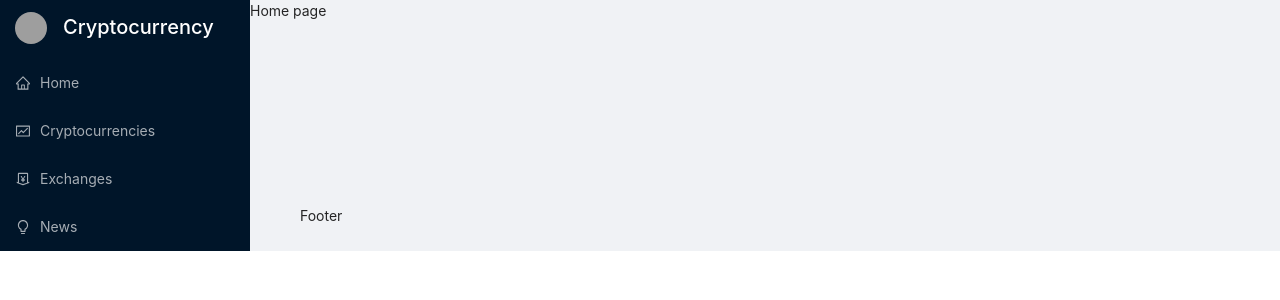
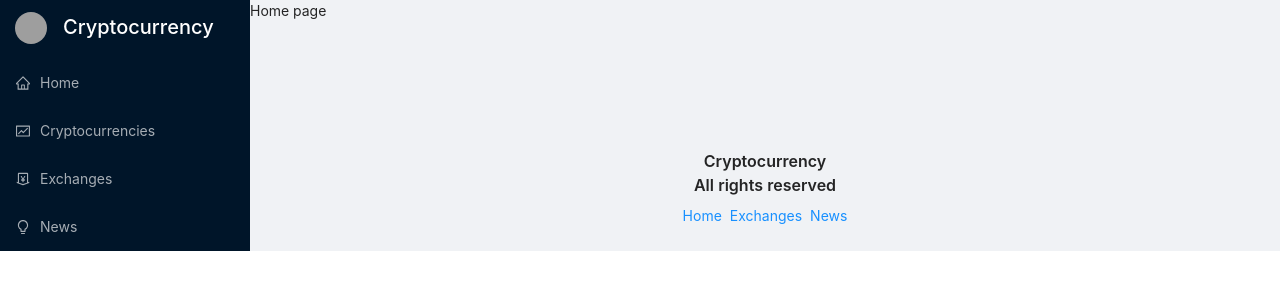
Before and after one commit to AbdulAzizi/react-cryptocurrency, a React (Create React App) app: page / in a window 1280 px wide. Shown: the top 300 px of the page. Built offline with nearby package versions, Linux system fonts and the light colour scheme; grey boxes are pictures that could not be loaded.

Commit message:
Add footer

```diff
--- a/src/App.js
+++ b/src/App.js
@@ -1,7 +1,7 @@
 import React from "react";
 // import Navbar from "./components/Navbar";
 import { BrowserRouter as Router, useLocation, Link, Route, Routes } from "react-router-dom";
-import { Avatar, Layout, List, Menu } from "antd";
+import { Avatar, Layout, List, Menu, Space, Typography } from "antd";
 import { HomeOutlined, FundOutlined, MoneyCollectOutlined, BulbOutlined } from "@ant-design/icons";
 import Home from "./pages/Home";
 import Exchanges from "./pages/Exchanges";
@@ -55,7 +55,18 @@ const App = () => {
 							<Route path="/news" element={<News />} />
 						</Routes>
 					</Content>
-					<Footer>Footer</Footer>
+					<Footer style={{ textAlign: "center" }}>
+						<Typography.Title level={5}>
+							Cryptocurrency
+							<br />
+							All rights reserved
+						</Typography.Title>
+						<Space>
+							<Link to="/">Home</Link>
+							<Link to="/exchanges">Exchanges</Link>
+							<Link to="/news">News</Link>
+						</Space>
+					</Footer>
 				</Layout>
 			</Layout>
 		</Router>
```
